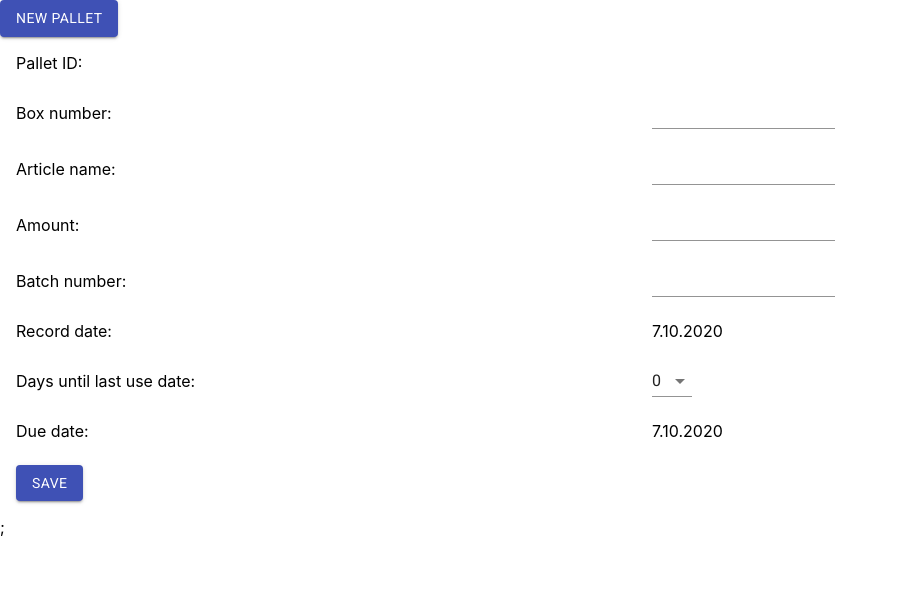
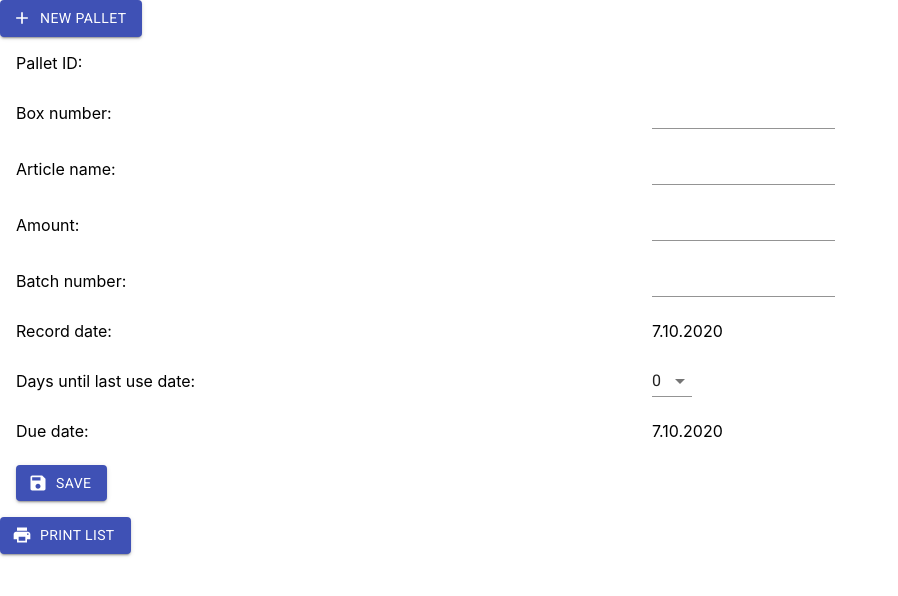
Before and after one commit to AndreasNasman/nooga-pallet-calculator, a React (Create React App) app in the folder client/: page / in a window 1280 px wide. Shown: the top 596 px of the page, without its empty margins (0-898 px from the left). Built offline with nearby package versions, Linux system fonts and the light colour scheme; no server answers.

Commit message:
Adds icons

```diff
--- a/client/package.json
+++ b/client/package.json
@@ -4,6 +4,7 @@
   "private": true,
   "dependencies": {
     "@material-ui/core": "^4.11.0",
+    "@material-ui/icons": "^4.9.1",
     "@testing-library/jest-dom": "^4.2.4",
     "@testing-library/react": "^9.5.0",
     "@testing-library/user-event": "^7.2.1",
--- a/client/src/App.js
+++ b/client/src/App.js
@@ -1,4 +1,5 @@
 import { Button } from "@material-ui/core";
+import { Add, Print } from "@material-ui/icons";
 import axios from "axios";
 import React, { useEffect, useState } from "react";
 import "./App.css";
@@ -41,10 +42,18 @@ export const App = () => {
 
   return (
     <div>
-      <Button color="primary" onClick={newPallet} variant="contained">
-        New Pallet
+      <Button
+        color="primary"
+        onClick={newPallet}
+        startIcon={<Add />}
+        variant="contained"
+      >
+        New pallet
       </Button>
-      <DeliveryInformation addBox={addBox} pallet={pallet} />;
+      <DeliveryInformation addBox={addBox} pallet={pallet} />
+      <Button color="primary" startIcon={<Print />} variant="contained">
+        Print list
+      </Button>
     </div>
   );
 };
--- a/client/src/components/DeliveryInformation/DeliveryInformation.js
+++ b/client/src/components/DeliveryInformation/DeliveryInformation.js
@@ -1,4 +1,5 @@
 import { Button, Grid, MenuItem, Select, TextField } from "@material-ui/core";
+import { Save } from "@material-ui/icons";
 import * as React from "react";
 import { useState } from "react";
 import styles from "./DeliveryInformation.module.css";
@@ -148,7 +149,12 @@ export const DeliveryInformation = ({ addBox, pallet }) => {
         </Grid>
 
         <Grid item xs={12}>
-          <Button color="primary" type="submit" variant="contained">
+          <Button
+            color="primary"
+            startIcon={<Save />}
+            type="submit"
+            variant="contained"
+          >
             Save
           </Button>
         </Grid>
```
Also changed, not shown: 1 other file (tests, documents, lock files or other folders).
